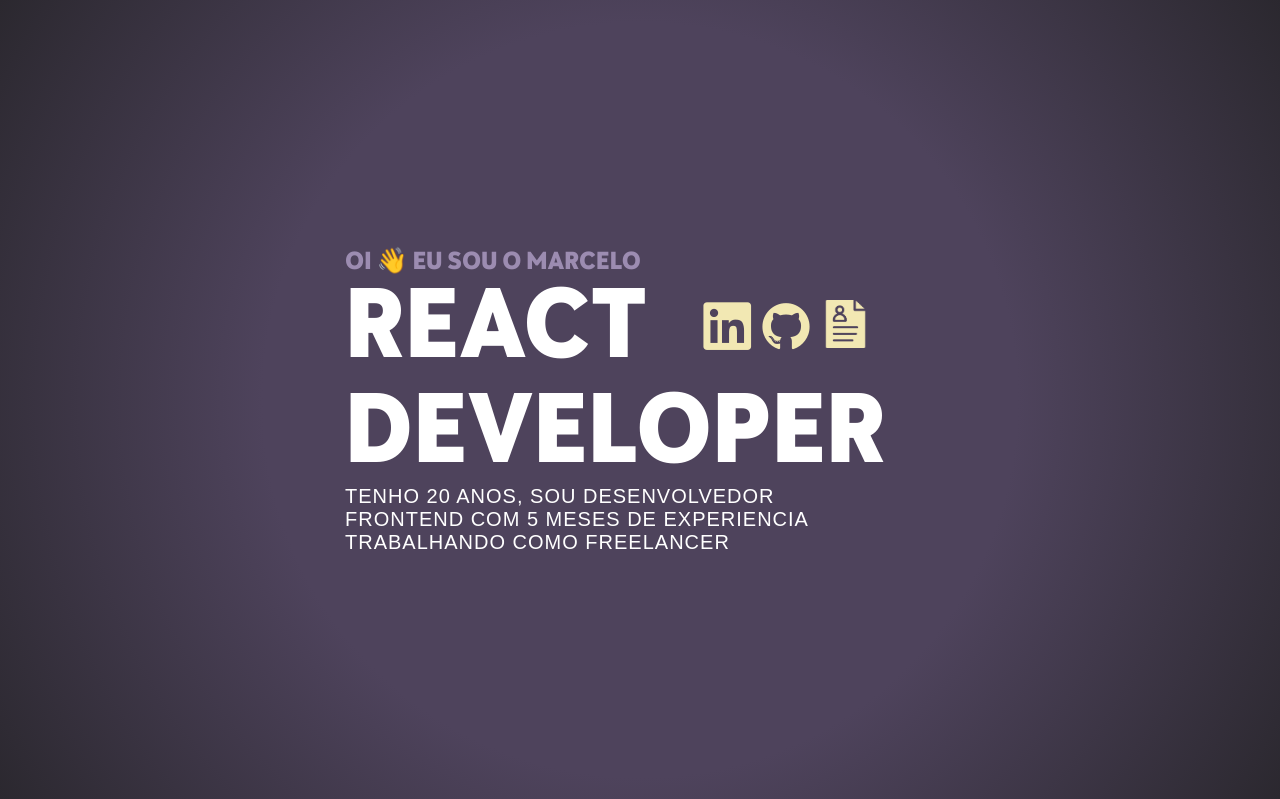
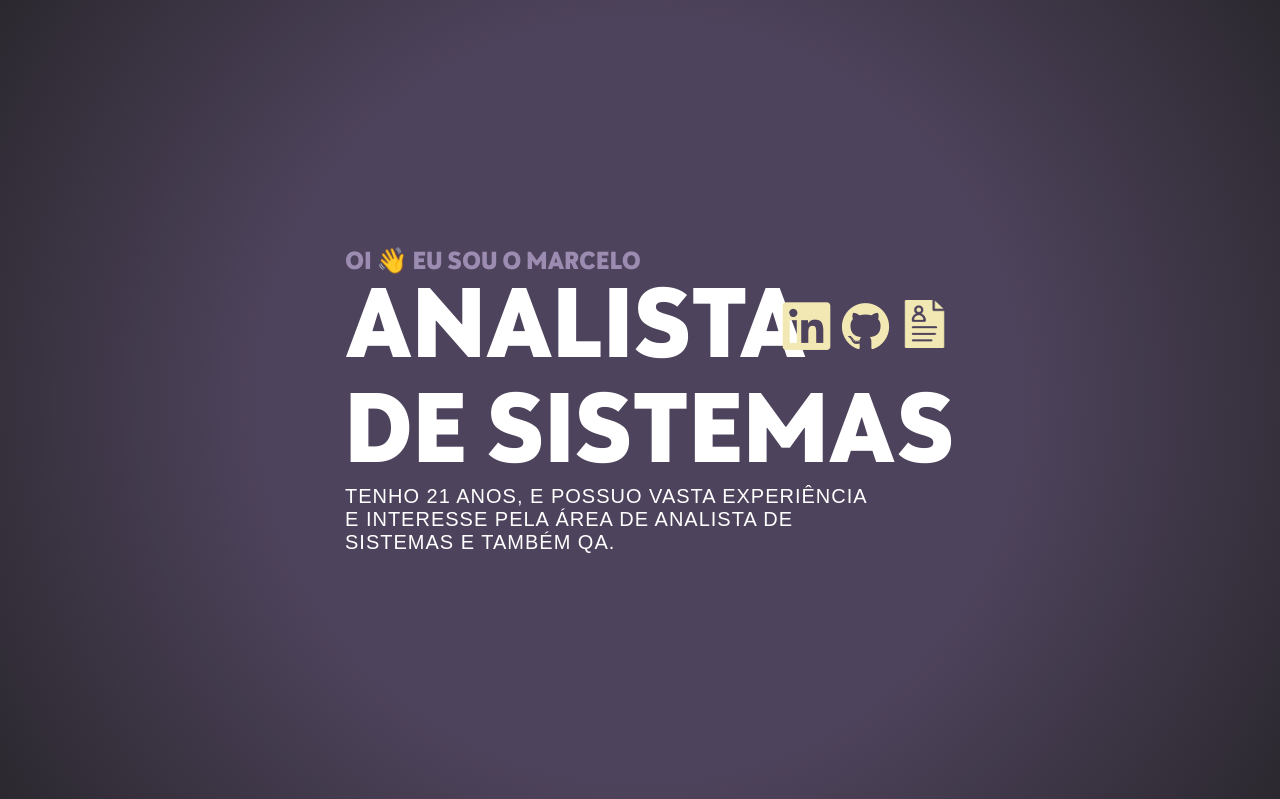
Before and after one commit to Profissional-Marcelo/SitePessoal, a PHP site: page /App/View/paginaInicial.php in a window 1280 px wide. Shown: the top 799 px of the page. Run offline with PHP 8.4, Linux system fonts and the light colour scheme.

Commit message:
mudando o site

```diff
--- a/App/View/paginaInicial.php
+++ b/App/View/paginaInicial.php
@@ -19,7 +19,7 @@
         <div>
             <p class="quemSou">OI 👋 EU SOU O MARCELO</p>
             <div class="container">
-                <h1 class="titulo1"><strong translate="no">REACT</strong></h1>
+                <h1 class="titulo1"><strong translate="no">ANALISTA</strong></h1>
                 <div class="icones">
 
                     <a href="https://www.linkedin.com/in/marcelo-rei-8246a226a/" target="_blank">
@@ -35,10 +35,10 @@
 
                 </div>
             </div>
-            <h1 class="titulo2"><strong translate="no">DEVELOPER</strong></h1>
+            <h1 class="titulo2"><strong translate="no">DE SISTEMAS</strong></h1>
 
             <div class="paragrafo">
-                <p class="story">TENHO 20 ANOS, SOU DESENVOLVEDOR FRONTEND COM 5 MESES DE EXPERIENCIA TRABALHANDO COMO FREELANCER</p>
+                <p class="story">TENHO 21 ANOS, E POSSUO VASTA EXPERIÊNCIA E INTERESSE PELA ÁREA DE ANALISTA DE SISTEMAS E TAMBÉM QA.</p>
             </div>
 
         </div>
@@ -48,14 +48,14 @@
     <section class="segundaParte">
         <div class="espacamento">
             <div class="projetos">
-                <a href="https://memsolucoestecnologicas.com.br/App/View/login.php" target="_blank">
+                <a href="#" target="_blank">
                     <img class="tablet1" src="../../Assets/img/tablet1.png" alt="projeto">
                     <p>LOJA 3M</p>
                     <h2>Loja com aplicativo e site administrativo</h2>
                 </a>
             </div>
             <div class="projetos">
-                <a href="http://www.marcelohenrique.kinghost.net/App/View/paginaInicial.php" target="_blank">
+                <a href="#" target="_blank">
                     <img class="tablet2" src="../../Assets/img/tablet2.png" alt="projeto">
                     <p>HOST MENTOR</p>
                     <h2>Site auxiliar de trabalho com gamequiz</h2>
@@ -64,7 +64,7 @@
         </div>
         <div class="espacamento">
             <div class="projetos">
-                <a href="https://estudos.marcelorei.com.br" target="_blank">
+                <a href="#" target="_blank">
                     <img class="tablet3" src="../../Assets/img/tablet3.png" alt="projeto">
                     <p>ESTUDOS</p>
                     <h2>Site para consultar códigos dos meus estudos</h2>
@@ -72,7 +72,7 @@
             </div>
 
             <div class="projetos">
-                <a href="https://pousadaguaibacountry.com.br">
+                <a href="#">
                     <img class="tablet4" src="../../Assets/img/tablet4.png" alt="projeto">
                     <p>CLIENTE REAL</p>
                     <h2>Pousada desenvolvida em wordpress</h2>
```
